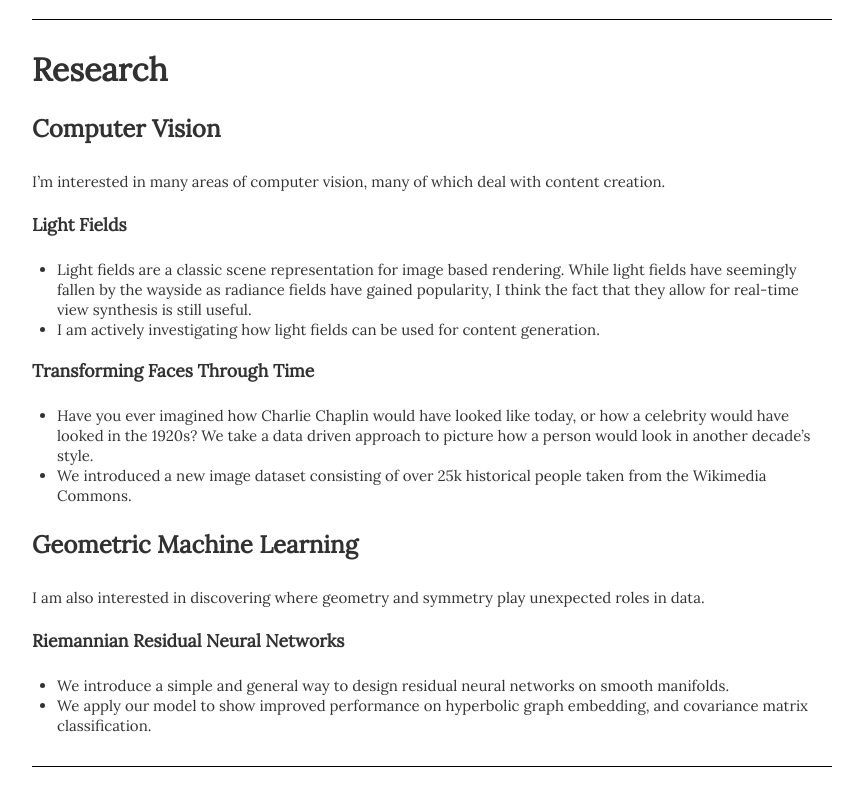
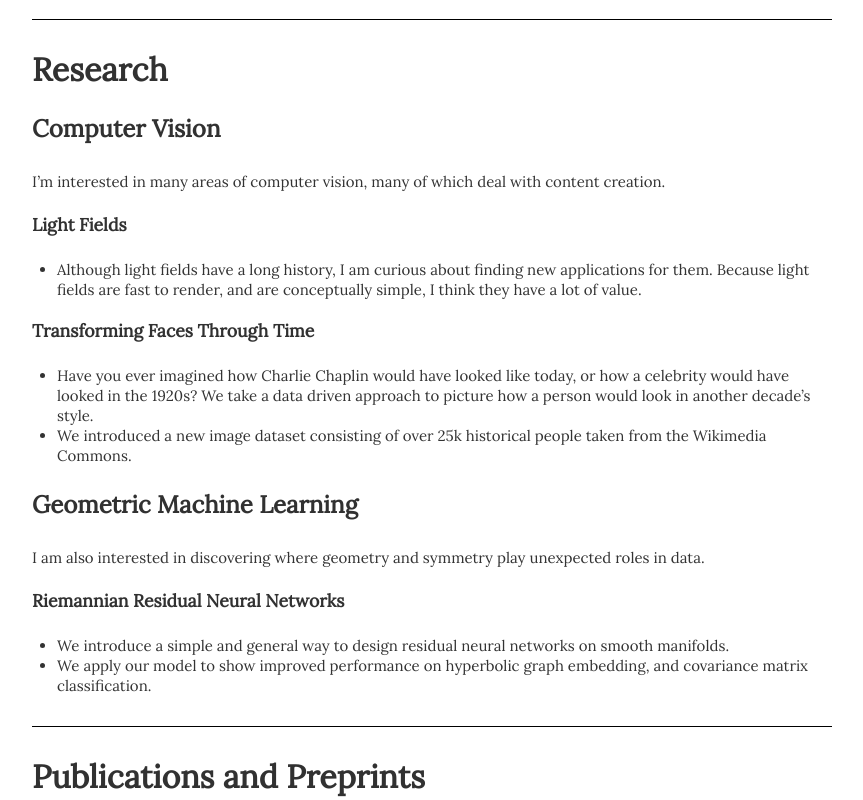
Before and after one commit to echen01/echen01.github.io, a Jekyll site: the page built from index.md, in a window 1280 px wide and 1400 px high, scrolled down 429 px. Shown: the top 800 px of the window, without its empty margins (208-1071 px from the left). Built offline with Jekyll 4.4.1, drawn with Linux system fonts in a browser that asks for light colours; our own code applies the rules of GitHub Pages for plain Markdown files; some of the changed text lies outside the part shown; grey boxes are pictures that could not be loaded.

```diff
--- a/index.md
+++ b/index.md
@@ -23,11 +23,10 @@ I'm interested in many areas of computer vision, many of which deal
 with content creation.
 
 #### Light Fields
-- Light fields are a classic scene representation for image based
-  rendering. While light fields have seemingly fallen by the wayside
-  as radiance fields have gained popularity, I think the fact that they allow for real-time view synthesis
-  is still useful.
-- I am actively investigating how light fields can be used for content generation.
+- Although light fields have a long history, I am curious about
+  finding new applications for them. Because light
+  fields are fast to render, and are conceptually simple, I think they
+  have a lot of value.
 
 #### Transforming Faces Through Time
 - Have you ever imagined how Charlie Chaplin would have looked like
@@ -49,7 +48,17 @@ unexpected roles in data.
 ---
 
 # Publications and Preprints
-<img src="/assets/ftt.png" alt="Faces Transformed Across Deacdes"
+<img src="/assets/raycond.png" alt="Faces Mapped to Different Viewpoints"
+style="float: left; padding: 0px 10px 0px 0px" width=200px>
+#### Ray Conditioning: Trading Photo-consistency for Photo-realism in Multi-view Image Generation
+**Eric M. Chen**, Sidhanth Holalkere, Ruyu Yan, Kai Zhang, Abe Davis\
+ Arxiv 2023\
+[Website](https://ray-cond.github.io)
+[Paper](https://arxiv.org/abs/2304.13681)
+
+<br>
+
+<img src="/assets/ftt.png" alt="Faces Transformed Across Decades"
 style="float: left; padding: 0px 10px 0px 0px" width=200px>
 #### What's in a Decade? Transforming Faces Through Time
 **Eric M. Chen**, Jin Sun, Apoorv Khandelwal, Dani Lischinski, Noah Snavely, Hadar Averbuch-Elor\
```
Also changed, not shown: assets/buildinpublic.jpeg (deleted), 1 other file.
